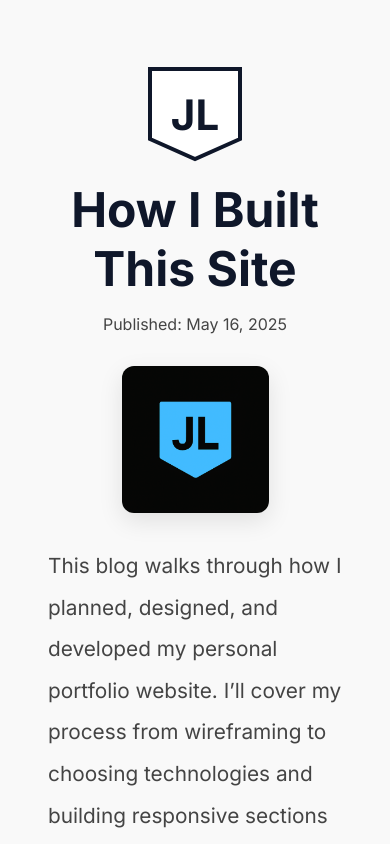
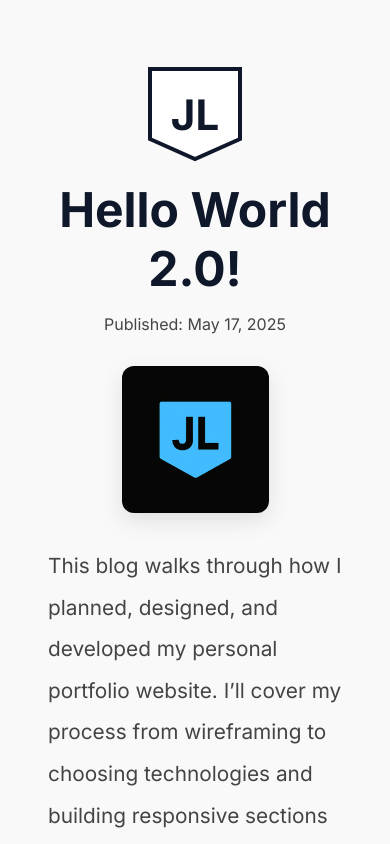
Before and after one commit to jeffreyl45/jefflu2, a React (Vite) app: page /jefflu2/blogs/blog1 in a window 390 px wide. Shown: the top 844 px of the page. Built offline with nearby package versions, Linux system fonts and the light colour scheme.

Commit message:
fixed display issues

```diff
--- a/src/blogs/Blog1.jsx
+++ b/src/blogs/Blog1.jsx
@@ -11,8 +11,8 @@ export default function Blog1() {
       </a>
 
       <main className="blog-content">
-        <h1 className="blog-title">How I Built This Site</h1>
-        <p className="blog-date">Published: May 16, 2025</p>
+        <h1 className="blog-title">Hello World 2.0!</h1>
+        <p className="blog-date">Published: May 17, 2025</p>
 
         <img
           src={`${BASE}icon.png`}
--- a/src/sections/About.css
+++ b/src/sections/About.css
@@ -22,9 +22,9 @@ body {
 }
 
 .about-main-title {
-  font-size: 4.5rem;
+  font-size: 3.2rem;
   font-weight: 800;
-  margin-bottom: 2.5rem;
+  margin-bottom: 1.5rem;
   color: var(--dark);
   position: relative;
   display: inline-block;
@@ -43,7 +43,7 @@ body {
 }
 
 .about-greeting {
-  font-size: 3rem;
+  font-size: 2.2rem;
   margin-top: 1.5rem;
   color: var(--dark);
   padding: 1rem;
@@ -51,13 +51,13 @@ body {
 
 /* Profile image (no flip) */
 .profile-image-wrapper {
-  width: 360px;
-  height: 360px;
+  width: 240px;
+  height: 240px;
   border-radius: 50%;
   overflow: hidden;
   border: 4px solid var(--sky);
   box-shadow: 0 10px 25px rgba(0, 0, 0, 0.1);
-  margin-bottom: 2rem;
+  margin-bottom: 1.5rem;
   transition: transform 0.3s ease;
 }
 
--- a/src/sections/Blogs.css
+++ b/src/sections/Blogs.css
@@ -4,7 +4,7 @@
   --light: #f9f9f9;
 }
 
-/* Blogs Section Wrapper */
+/* Section Wrapper */
 .blogs-section {
   max-width: 1400px;
   margin: 0 auto;
@@ -12,7 +12,7 @@
   text-align: center;
 }
 
-/* Title Styling */
+/* Section Title */
 .blogs-section .section-title {
   font-size: 4.5rem;
   font-weight: 800;
@@ -34,19 +34,19 @@
   border-radius: 2px;
 }
 
-/* Grid layout */
+/* Grid */
 .blogs-grid {
   display: flex;
   flex-wrap: wrap;
   justify-content: center;
-  gap: 2rem;
+  gap: 2.5rem;
 }
 
-/* Individual blog card */
+/* Blog Card */
 .blog-card {
-  width: calc((100% - 4rem) / 3); /* 3 cards in a row with 2 gaps of 2rem */
+  width: calc((100% - 5rem) / 3); /* match project */
   max-width: 400px;
-  height: 360px;
+  height: 420px;
   background: white;
   border: 2px solid var(--sky);
   border-radius: 16px;
@@ -70,13 +70,15 @@
   object-fit: cover;
 }
 
-/* Text Content */
+/* Text */
 .blog-content {
   padding: 1.5rem;
   text-align: center;
   display: flex;
   flex-direction: column;
+  justify-content: center;
   align-items: center;
+  flex-grow: 1;
 }
 
 .blog-content h3 {
@@ -91,6 +93,7 @@
   color: #444;
 }
 
+/* Button */
 .toggle-button {
   margin-top: 2.5rem;
   padding: 1.5rem 3rem;
@@ -99,7 +102,6 @@
   border-radius: 12px;
   background-color: var(--sky);
   color: white;
-  text-decoration: none;
   border: 2px solid var(--sky);
   transition: all 0.2s ease;
   cursor: pointer;
@@ -111,25 +113,20 @@
   transform: scale(1.05);
 }
 
-
-/* Responsive tweaks */
+/* Responsive */
 @media (max-width: 1200px) {
   .blog-card {
-    width: calc((100% - 2rem) / 2); /* 2 cards per row */
+    width: calc((100% - 2rem) / 2);
   }
+
   .blog-content h3 {
     font-size: 1.4rem;
-    font-weight: 700;
-    color: var(--dark);
-    margin-bottom: 0.6rem;
-    }
+  }
 
-    .blog-content p {
+  .blog-content p {
     font-size: 1rem;
-    color: #444;
-    }
+  }
 }
-
 
 @media (max-width: 850px) {
   .blogs-section {
@@ -139,14 +136,29 @@
   .blog-card {
     width: 100%;
     height: auto;
+    min-height: 420px;
+    display: flex;
+    flex-direction: column;
+    justify-content: space-between;
   }
 
   .blog-image {
     height: 200px;
+    object-fit: cover;
+  }
+
+  .blog-content {
+    padding: 1.5rem 1.5rem 2.5rem; /* more space at bottom */
+    display: flex;
+    flex-direction: column;
+    justify-content: center;
+    align-items: center;
+    flex-grow: 1;
   }
 
   .blog-content h3 {
     font-size: 1.2rem;
+    margin-bottom: 0.6rem;
   }
 
   .blog-content p {
--- a/src/sections/Blogs.jsx
+++ b/src/sections/Blogs.jsx
@@ -6,8 +6,8 @@ const BASE = import.meta.env.BASE_URL;
 
 const blogs = [
   {
-    title: 'How I Built This Site',
-    description: 'A deep dive into the design and development of my portfolio site.',
+    title: 'Hello World 2.0!',
+    description: 'Welcome to my New Website!',
     image: `${BASE}icon.png`,
     link: '/blogs/blog1'
   }
--- a/src/sections/Projects.css
+++ b/src/sections/Projects.css
@@ -47,7 +47,7 @@
 /* 3 per row */
   width: calc((100% - 5rem) / 3);
   max-width: 400px;
-  height: 460px;
+  height: 420px;
   background: white;
   border: 2px solid var(--sky);
   border-radius: 16px;
@@ -139,6 +139,7 @@
   .project-card {
     width: 100%;
     height: auto;
+
   }
 
   .project-image {
```
